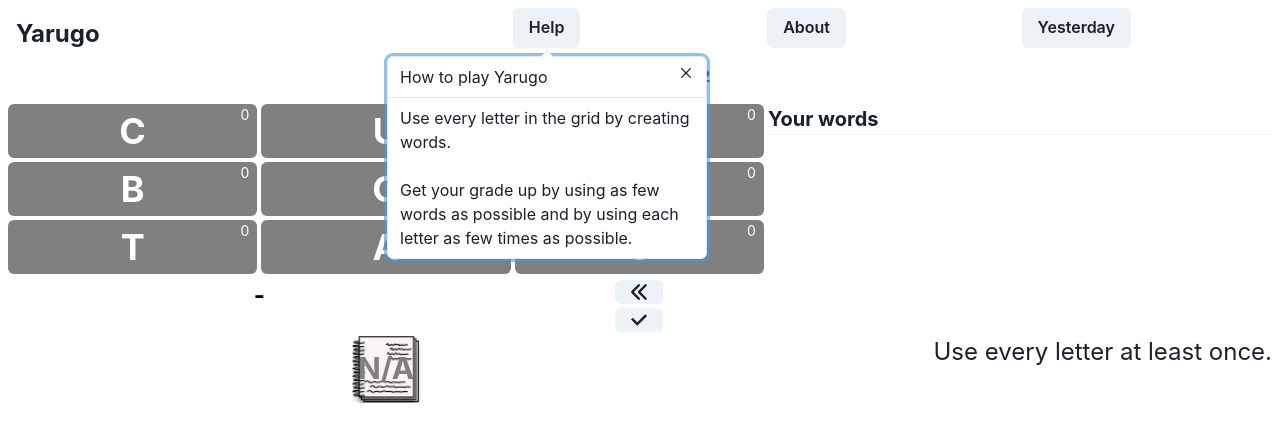
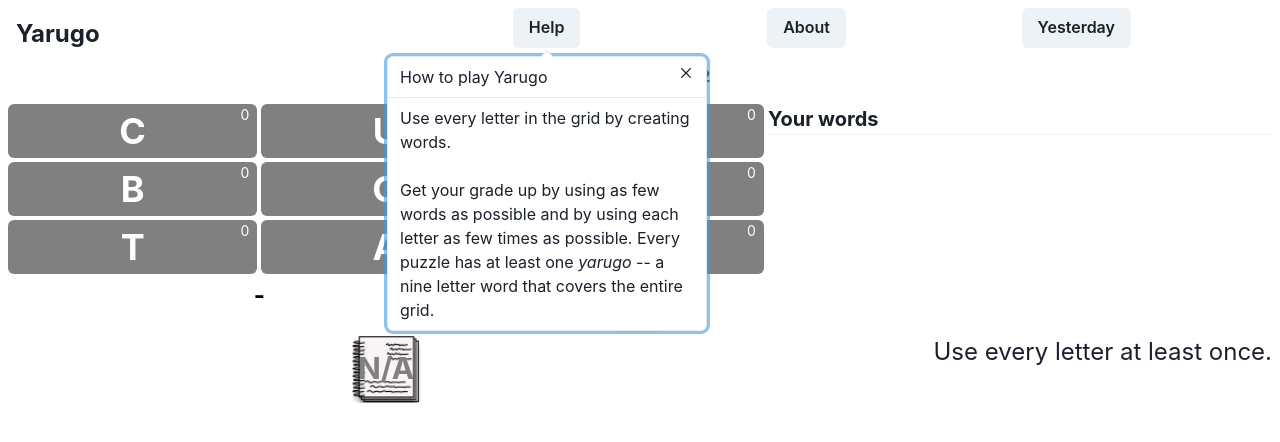
Before and after one commit to JonGoldberg/yarugo, a Next.js app: page /puzzle in a window 1280 px wide. Both pictures are taken after a click on the button "Help". Shown: the top 442 px of the page. Built offline with nearby package versions, Linux system fonts and the light colour scheme.

Commit message:
Update the help to mention yarugos.

```diff
--- a/ui/puzzleHeader.tsx
+++ b/ui/puzzleHeader.tsx
@@ -35,7 +35,7 @@
                     <PopoverBody>
                         <p>Use every letter in the grid by creating words.</p>
                         <br/>
-                        <p>Get your grade up by using as few words as possible and by using each letter as few times as possible.</p>
+                        <p>Get your grade up by using as few words as possible and by using each letter as few times as possible. Every puzzle has at least one <em>yarugo</em> -- a nine letter word that covers the entire grid.</p>
                     </PopoverBody>
                 </PopoverContent>
             </Popover>
```
